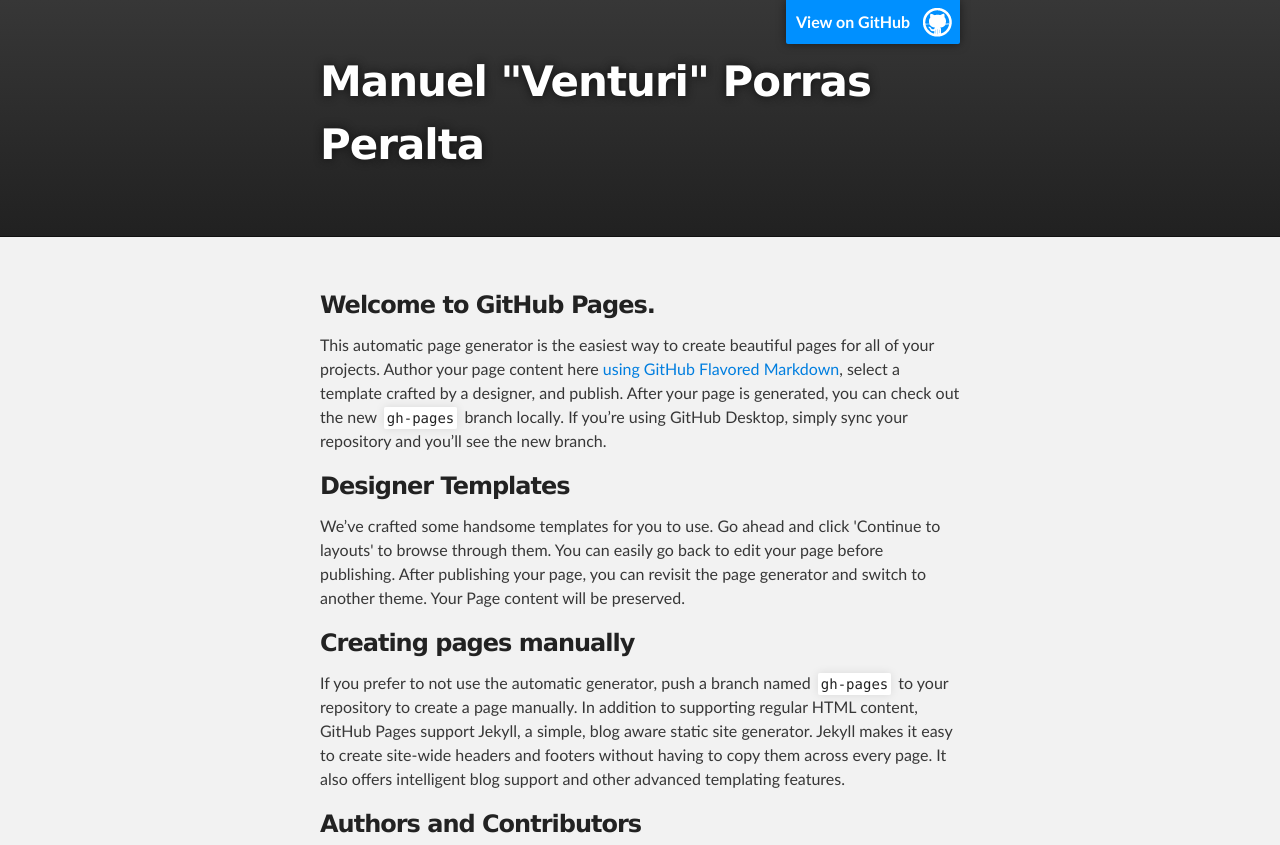
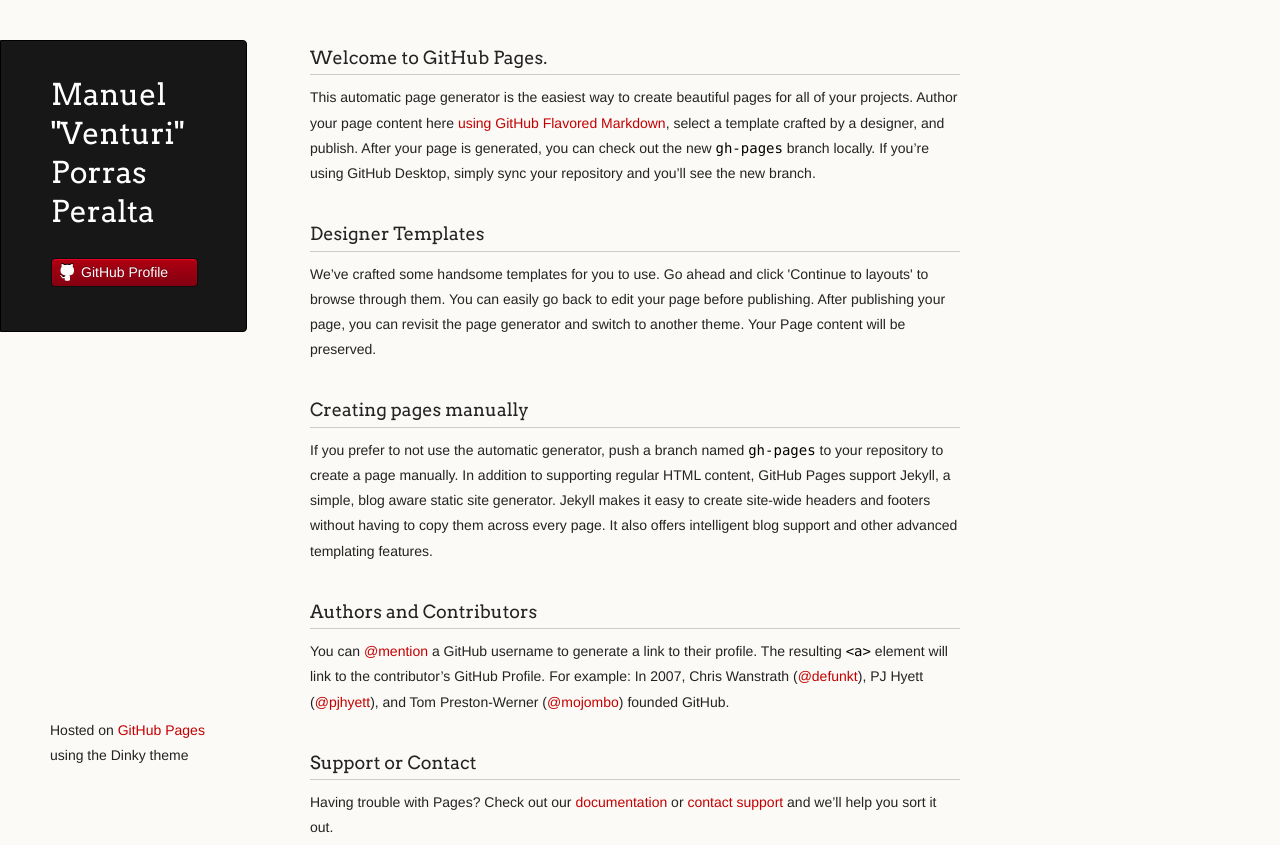
Before and after one commit to Venturi/venturi.github.io, a plain HTML site: page index.html in a window 1280 px wide. Shown: the top 845 px of the page. Drawn offline with Linux system fonts and the light colour scheme.

Commit message:
Replace master branch with page content via GitHub

```diff
--- a/index.html
+++ b/index.html
@@ -1,32 +1,32 @@
-<!DOCTYPE html>
+<!doctype html>
 <html>
+  <head>
+    <meta charset="utf-8">
+    <meta http-equiv="X-UA-Compatible" content="chrome=1">
+    <title>Manuel &quot;Venturi&quot; Porras Peralta by Venturi</title>
 
-  <head>
-    <meta charset='utf-8'>
-    <meta http-equiv="X-UA-Compatible" content="chrome=1">
-    <meta name="description" content="Manuel &quot;Venturi&quot; Porras Peralta : ">
+    <link rel="stylesheet" href="stylesheets/styles.css">
+    <link rel="stylesheet" href="stylesheets/github-light.css">
+    <script src="javascripts/scale.fix.js"></script>
+    <meta name="viewport" content="width=device-width, initial-scale=1, user-scalable=no">
+    <!--[if lt IE 9]>
+    <script src="//html5shiv.googlecode.com/svn/trunk/html5.js"></script>
+    <![endif]-->
+  </head>
+  <body>
+    <div class="wrapper">
+      <header>
+        <h1 class="header">Manuel &quot;Venturi&quot; Porras Peralta</h1>
+        <p class="header"></p>
 
-    <link rel="stylesheet" type="text/css" media="screen" href="stylesheets/stylesheet.css">
 
-    <title>Manuel &quot;Venturi&quot; Porras Peralta</title>
-  </head>
 
-  <body>
+        <ul>
+          <li><a class="buttons github" href="https://github.com/Venturi">GitHub Profile</a></li>
+        </ul>
 
-    <!-- HEADER -->
-    <div id="header_wrap" class="outer">
-        <header class="inner">
-          <a id="forkme_banner" href="https://github.com/Venturi">View on GitHub</a>
-
-          <h1 id="project_title">Manuel &quot;Venturi&quot; Porras Peralta</h1>
-          <h2 id="project_tagline"></h2>
-
-        </header>
-    </div>
-
-    <!-- MAIN CONTENT -->
-    <div id="main_content_wrap" class="outer">
-      <section id="main_content" class="inner">
+      </header>
+      <section>
         <h3>
 <a id="welcome-to-github-pages" class="anchor" href="#welcome-to-github-pages" aria-hidden="true"><span aria-hidden="true" class="octicon octicon-link"></span></a>Welcome to GitHub Pages.</h3>
 
@@ -52,16 +52,11 @@
 
 <p>Having trouble with Pages? Check out our <a href="https://help.github.com/pages">documentation</a> or <a href="https://github.com/contact">contact support</a> and we’ll help you sort it out.</p>
       </section>
-    </div>
-
-    <!-- FOOTER  -->
-    <div id="footer_wrap" class="outer">
-      <footer class="inner">
-        <p>Published with <a href="https://pages.github.com">GitHub Pages</a></p>
+      <footer>
+        <p><small>Hosted on <a href="https://pages.github.com">GitHub Pages</a> using the Dinky theme</small></p>
       </footer>
     </div>
-
-
+    <!--[if !IE]><script>fixScale(document);</script><![endif]-->
 
   </body>
 </html>
```
